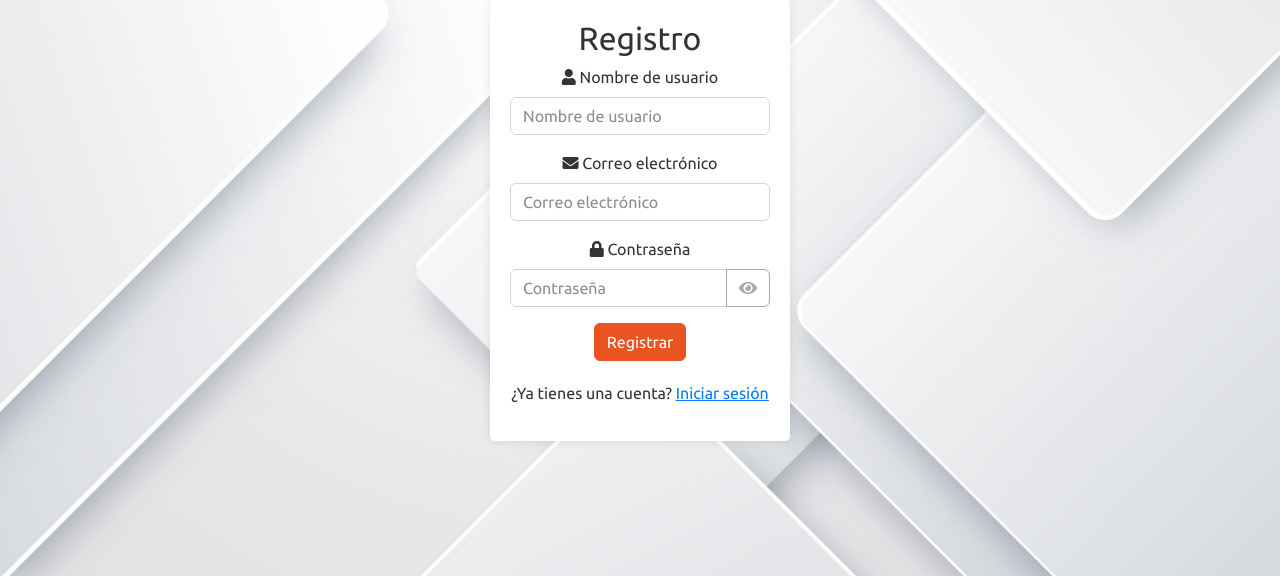
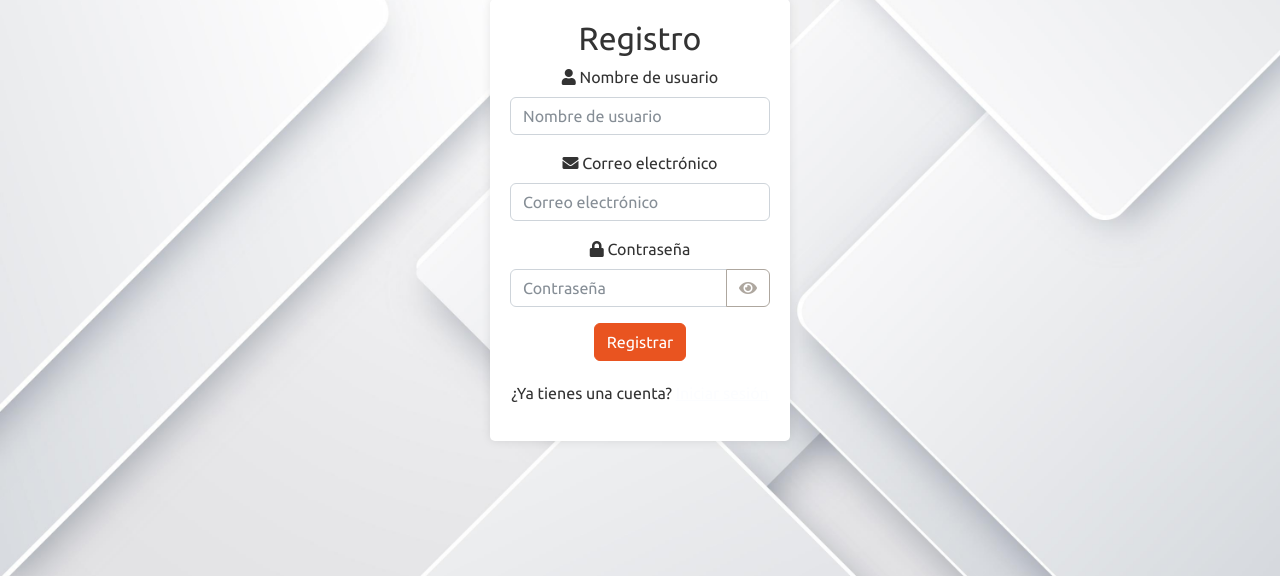
Before and after one commit to josselinesot/SECTUR-, a Flask app: page /register in a window 1280 px wide. Shown: the part 180-756 px from the top of the page. Run offline with Flask 3, Linux system fonts and the light colour scheme; parts of the project's set-up code (start-up, migrations or seed data) failed here and were passed over.

Commit message:
git add styles.css

```diff
--- a/static/styles.css
+++ b/static/styles.css
@@ -44,7 +44,7 @@ input[type="submit"]:hover {
 }
 
 a {
-    color: #007bff;
+    color: #fcfdff;
     /* Cambia el color del enlace */
 }
 
```
